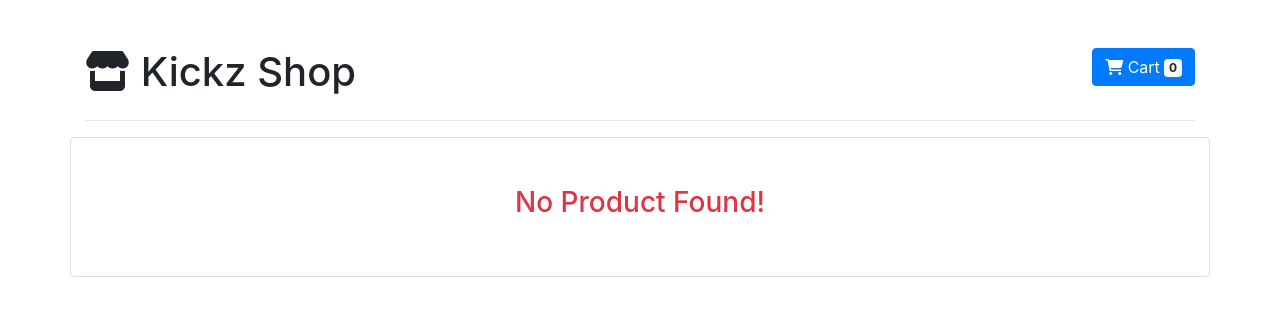
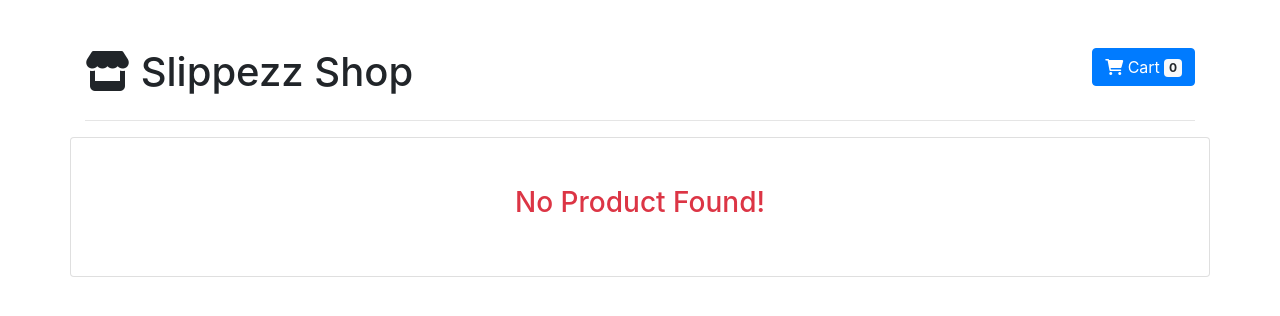
Before and after one commit to v1n3l/ShoppingCart, a PHP site: page /details.php in a window 1280 px wide. Shown: the top 316 px of the page. Run offline with PHP 8.4, Linux system fonts and the light colour scheme.

Commit message:
may second commit

```diff
--- a/details.php
+++ b/details.php
@@ -25,14 +25,14 @@
     <link rel="stylesheet" href="https://cdnjs.cloudflare.com/ajax/libs/twitter-bootstrap/4.6.0/css/bootstrap.min.css" integrity="sha512-P5MgMn1jBN01asBgU0z60Qk4QxiXo86+wlFahKrsQf37c9cro517WzVSPPV1tDKzhku2iJ2FVgL67wG03SGnNA==" crossorigin="anonymous" referrerpolicy="no-referrer" />
     <link rel="stylesheet" href="https://cdnjs.cloudflare.com/ajax/libs/font-awesome/6.0.0-beta2/css/all.min.css" integrity="sha512-YWzhKL2whUzgiheMoBFwW8CKV4qpHQAEuvilg9FAn5VJUDwKZZxkJNuGM4XkWuk94WCrrwslk8yWNGmY1EduTA==" crossorigin="anonymous" referrerpolicy="no-referrer" />
     <link rel="stylesheet" href="css/styles.css">
-    <title>Kickz Shop Online Shop | Shopping Cart</title>
+    <title>Slippezz Shop Online Shop | Shopping Cart</title>
 </head>
 <body>
     <form method="post">
         <div class="container">
             <div class="row mt-5">
                 <div class="col-10">
-                    <h1><i class="fa fa-store"></i> Kickz Shop</h1>
+                    <h1><i class="fa fa-store"></i> Slippezz Shop</h1>
                 </div>
                 <div class="col-2 text-right">
                     <a href="cart.php" class="btn btn-primary">
```
